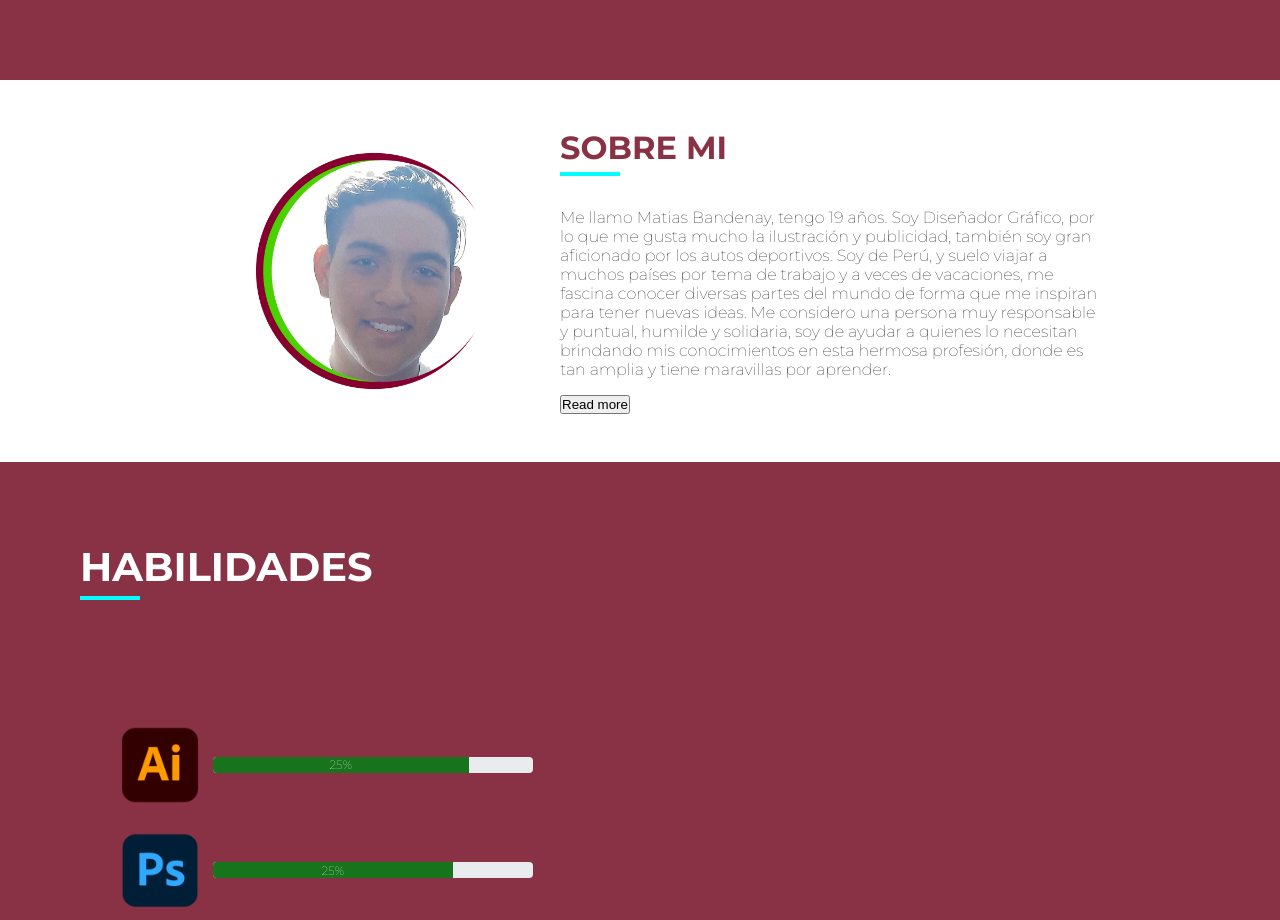
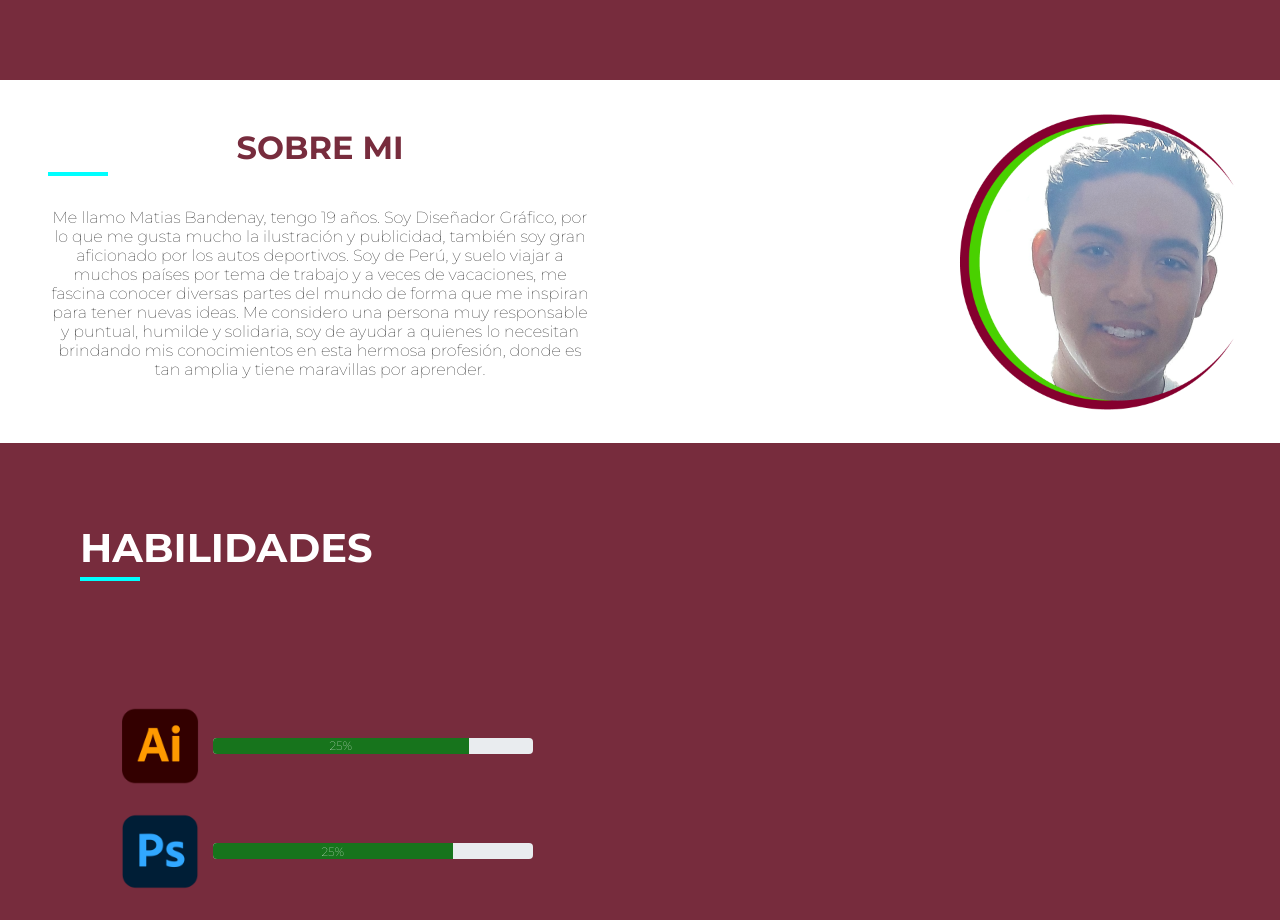
Before and after one commit to jorgerr12/Matias-bandenay, a plain HTML site: page index.html in a window 1280 px wide. Shown: the part 720-1640 px from the top of the page. Drawn offline with Linux system fonts and the light colour scheme; a web font is replaced by a local one.

Commit message:
add color

```diff
--- a/css/style.css
+++ b/css/style.css
@@ -11,7 +11,7 @@ body {
 }
 header{
     width: 100%;
-    background-color: #893145;
+    background-color: #772C3D;
     position: fixed;
     z-index: 100;
     color:  #fff;
@@ -19,7 +19,7 @@ header{
 .wrapper {
   width: 100vw;
   height: 100vh;
-  background-color: #893145;
+  background-color: #772C3D;
   color: #fff;
 }
 .navbar {
@@ -112,7 +112,7 @@ h1 {
 
 .about-info h2 {
   font-size: 2em;
-  color: #893145;
+  color: #772C3D;
 }
 
 .divider {
@@ -190,7 +190,7 @@ h1 {
 .portfolio,
 .contact-section {
   width: 100vw;
-  background-color: #893145;
+  background-color: #772C3D;
   color: #fff;
 }
 
--- a/index.html
+++ b/index.html
@@ -39,9 +39,9 @@
 
     </main>
   </div>
-  <div id="about" class="about">
-    <img src="./img/FOTO-SOBRE-MI.png" alt="">
-    <div class="about-info">
+  <div id="about" class="about row">
+
+    <div class="about-info col-md-6 ">
       <h2>SOBRE MI</h2>
       <div class="divider"></div>
       <p>Me llamo Matias Bandenay, tengo 19 años. Soy Diseñador Gráfico, por lo que me gusta mucho la ilustración y
@@ -50,11 +50,13 @@
         diversas partes del mundo de forma que me inspiran para tener nuevas ideas. Me considero una persona muy
         responsable y puntual, humilde y solidaria, soy de ayudar a quienes lo necesitan brindando mis conocimientos en
         esta hermosa profesión, donde es tan amplia y tiene maravillas por aprender.</p>
-      <button class="download-cv">Read more</button>
+    </div>
+    <div  class="col-md-6">
+      <img src="./img/FOTO-SOBRE-MI.png" alt="">
     </div>
 
   </div>
-  <section id="portfolio" class="portfolio">
+  <section id="habilidades" class="portfolio">
     <div class="portfolio-heading">
       <h2>HABILIDADES</h2>
       <div class="divider"></div>
@@ -118,7 +120,7 @@
     </div>
   </section>
 
-  <section id="contact" class="contact-section">
+  <section id="portfolio" class="contact-section">
     <div class="contact-heading">
       <h2>PORTAFOLIO</h2>
       <div class="divider"></div>
```
